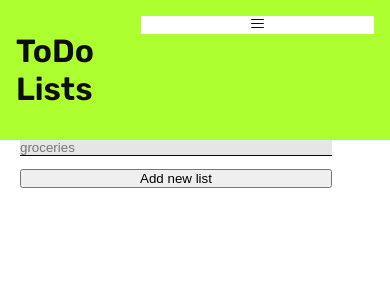
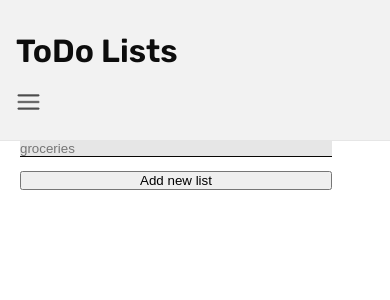
Before and after one commit to katab99/todo-list, a React (Vite) app: page /list/new in a window 390 px wide. Shown: the top 300 px of the page. Built offline with nearby package versions, Linux system fonts and the light colour scheme.

Commit message:
Style header and navbar for mobile.

```diff
--- a/src/components/Header.tsx
+++ b/src/components/Header.tsx
@@ -25,7 +25,7 @@ const Header = () => {
 				</Collapsible.Trigger>
 				<Collapsible.Content className="collapsible-content">
 					<Link to="list/new" className="link">
-						New list
+						Add new list
 					</Link>
 					<NavBar />
 				</Collapsible.Content>
--- a/src/components/NavBar.tsx
+++ b/src/components/NavBar.tsx
@@ -12,7 +12,7 @@ type CustomLinkProps = {
 function CustomLink({ href, children }: CustomLinkProps) {
 	return (
 		<NavigationMenu.Link asChild>
-			<Link to={href} className="link">
+			<Link to={href} className="link task-list-link">
 				{children}
 			</Link>
 		</NavigationMenu.Link>
@@ -31,7 +31,7 @@ export default function NavBar() {
 				{taskLists.length > 0 ? (
 					<NavigationMenu.List className="nav-menu-list">
 						<NavigationMenu.Item className="nav-menu-item">
-							<NavigationMenu.Trigger className="nav-menu-trigger">
+							<NavigationMenu.Trigger className="nav-menu-trigger link">
 								Task Lists
 							</NavigationMenu.Trigger>
 
--- a/src/index.css
+++ b/src/index.css
@@ -62,7 +62,7 @@ h3 {
 }
 
 .site-title {
-	margin: 0 0 0.9em 0;
+	margin-bottom: 0.9em;
 	font-size: 2rem;
 	font-weight: 600;
 }
@@ -80,7 +80,15 @@ h3 {
 	color: var(--accent);
 }
 
+.task-list-link {
+	margin-left: 1em;
+}
+
 /* --- LAYOUT  ---*/
+.site-header,
+.collapsible-root,
+.collapsible-content,
+.nav-menu-content,
 .site-container,
 .task-list-container {
 	display: flex;
@@ -89,50 +97,46 @@ h3 {
 
 /* -- header */
 .site-header {
-	display: flex;
-	justify-content: space-between;
 	width: 100%;
 	padding: 1em;
-	background: greenyellow;
+	background: var(--bg);
+	border-bottom: solid 1px var(--bg-dark);
 }
 
 .collapsible-root {
-	display: flex;
-	flex-direction: column;
-	width: 300px;
-}
-
-.collapsible-content {
-	display: flex;
-	flex-direction: column;
+	margin: auto 0;
+	width: 200px;
 }
 
 .icon-btn {
+	display: inline-flex;
+	height: 25px;
+	width: 25px;
+	margin-bottom: 1em;
 	font-family: inherit;
-	font-weight: 700;
-	background: var(--bg-light);
-	color: var(--text);
+	background: inherit;
+	color: inherit;
 	border: none;
 }
 
+.icon-btn svg {
+	width: 2rem;
+	height: 2rem;
+	fill: none;
+	stroke: currentColor;
+	stroke-width: 0.25;
+}
+
 .nav-menu-list {
-	margin: 0;
-	padding: 0;
 	list-style: none;
 }
 
 .nav-menu-trigger {
-	margin: 0;
-	padding: 0;
 	font-size: inherit;
 	background: none;
 	border: none;
 }
 
-.nav-menu-content {
-	display: flex;
-	flex-direction: column;
-}
 /* -- main-content */
 .site-container {
 	min-height: 100vh;
```
